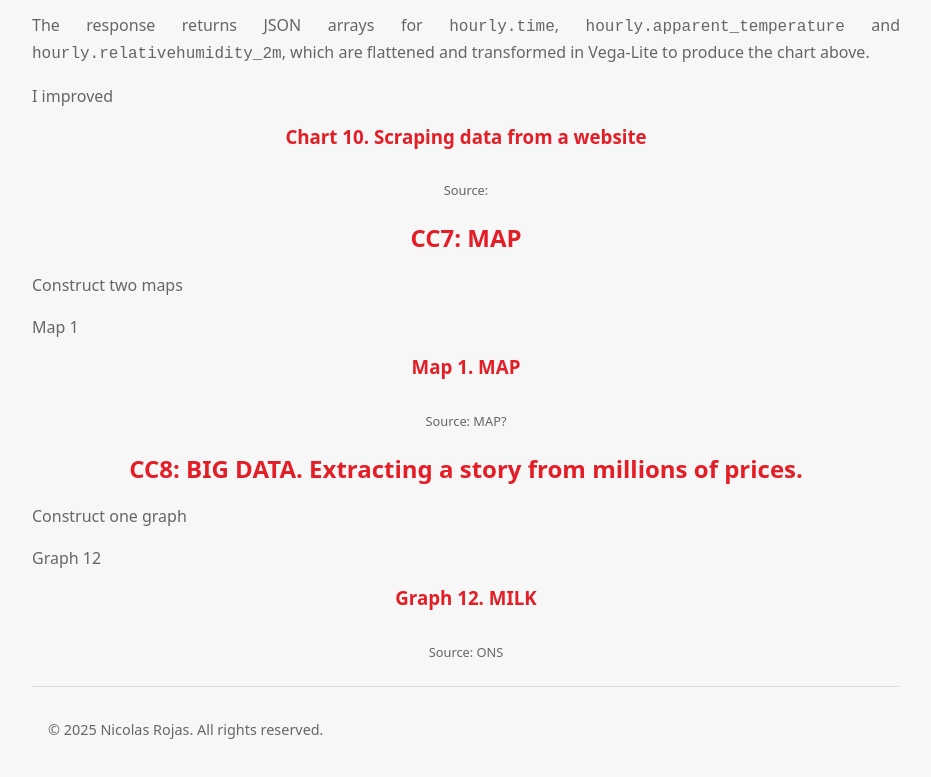
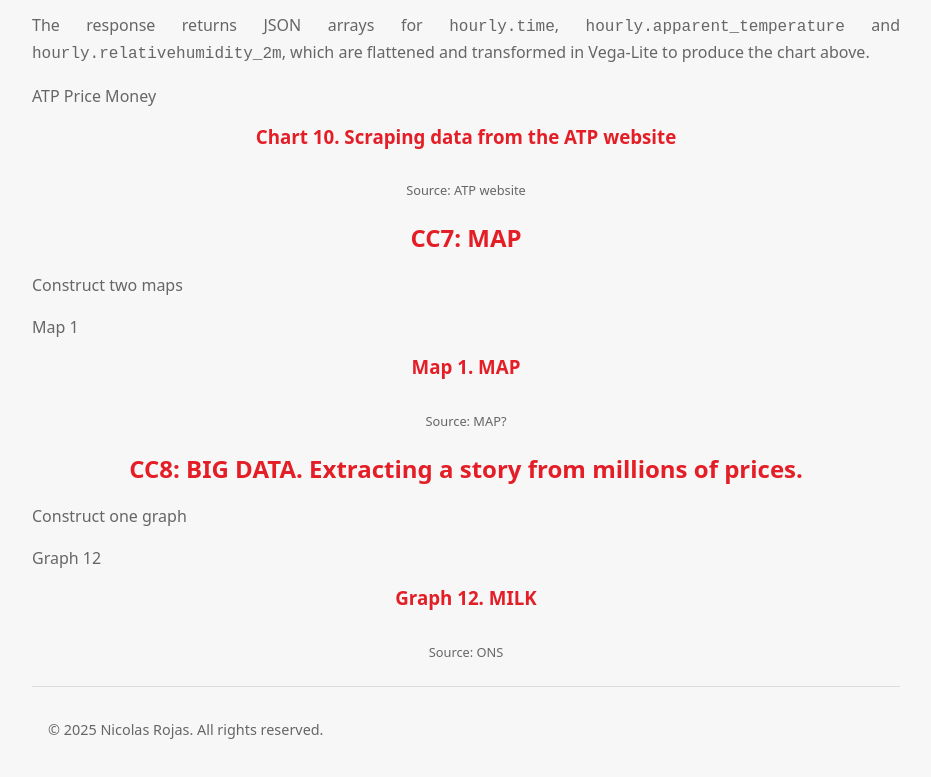
Before and after one commit to nicolasrojasv/nicolasrojasv.github.io, a plain HTML site: page index.html in a window 1280 px wide. Shown: the part 3597-4374 px from the top of the page, without its empty margins (174-1105 px from the left). Drawn offline with Linux system fonts and the light colour scheme; a script that the page names is missing.

Commit message:
Add files via upload

```diff
--- a/index.html
+++ b/index.html
@@ -396,23 +396,23 @@ https://api.open-meteo.com/v1/forecast?latitude=51.5&longitude=-0.1&hourly=appar
 </div>
 
         <p> <!--Description -->
-            I improved
+            ATP Price Money
         </p>
 
         <h3> <!--Fifth Chart -->
-                    Chart 10. Scraping data from a website
+                    Chart 10. Scraping data from the ATP website
         </h3>
 
         <figure class="chart">
             <div id="Location10"></div>
             <figcaption>
-                Source:
+                Source: ATP website
             </figcaption>
         </figure>
 
         <script>
 
-        vegaEmbed('#Location10', "graph/")
+        vegaEmbed('#Location10', "graph/prize_money_atp_graph.json")
 
         </script>
 
```
